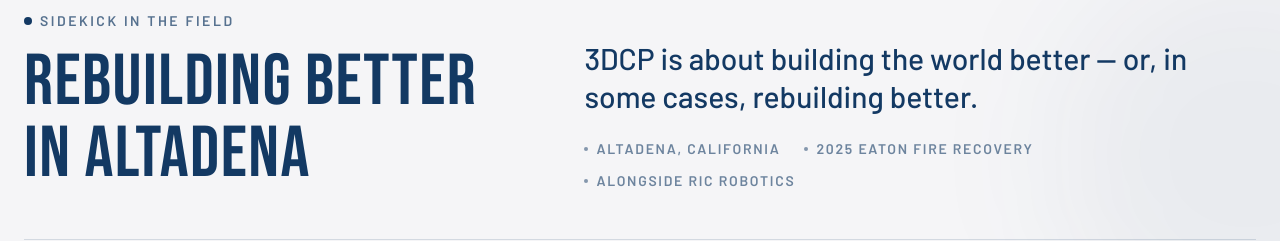
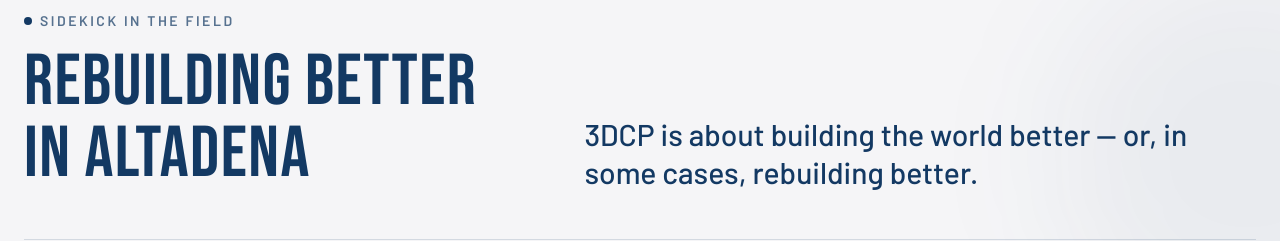
Before and after one commit to everlorehollow/stoneriver-dynamics, a Next.js app: page / in a window 1280 px wide. Shown: the part 2040-2281 px from the top of the page. Built offline with nearby package versions, Linux system fonts and the light colour scheme.

Commit message:
Remove field story detail bullets

```diff
--- a/site.config.ts
+++ b/site.config.ts
@@ -53,11 +53,6 @@
     headline: "Rebuilding Better in Altadena",
     lead:
       "3DCP is about building the world better — or, in some cases, rebuilding better.",
-    details: [
-      "Altadena, California",
-      "2025 Eaton Fire recovery",
-      "Alongside RIC Robotics",
-    ],
     story: [
       "Stone River’s SIDEKICK made its field debut alongside RIC Robotics, completing a 3D-printed wall system for an Altadena resident who lost their home in the 2025 Eaton Fire.",
       "On site, SIDEKICK proved flexible, versatile, and easy to use. Its compact footprint and lightweight design made it easy to maneuver around the jobsite and precise enough for delicate sections.",
--- a/src/components/field-story.tsx
+++ b/src/components/field-story.tsx
@@ -6,7 +6,6 @@
   eyebrow: string;
   headline: string;
   lead: string;
-  details: string[];
   story: string[];
   pricing: {
     eyebrow: string;
@@ -27,7 +26,6 @@
   eyebrow,
   headline,
   lead,
-  details,
   story,
   pricing,
   impact,
@@ -70,14 +68,6 @@
             <p className="max-w-2xl text-xl font-medium leading-snug text-[#133963] md:text-3xl md:leading-tight">
               {lead}
             </p>
-            <div className="mt-6 flex flex-wrap gap-x-6 gap-y-3 text-sm font-semibold uppercase tracking-[0.12em] text-[#133963]/60">
-              {details.map((detail) => (
-                <span key={detail} className="inline-flex items-center gap-2">
-                  <span className="h-1 w-1 rounded-full bg-[#133963]/50" />
-                  {detail}
-                </span>
-              ))}
-            </div>
           </div>
         </div>
 
```
